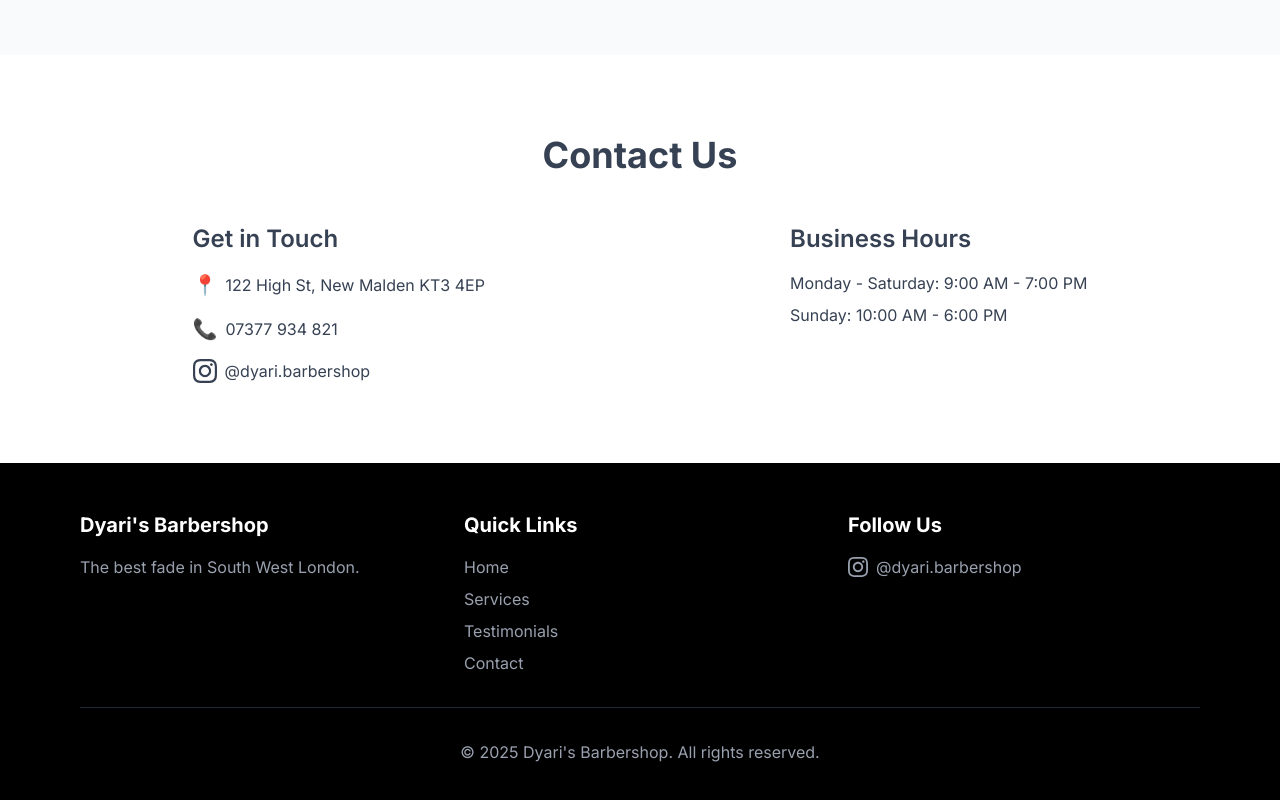
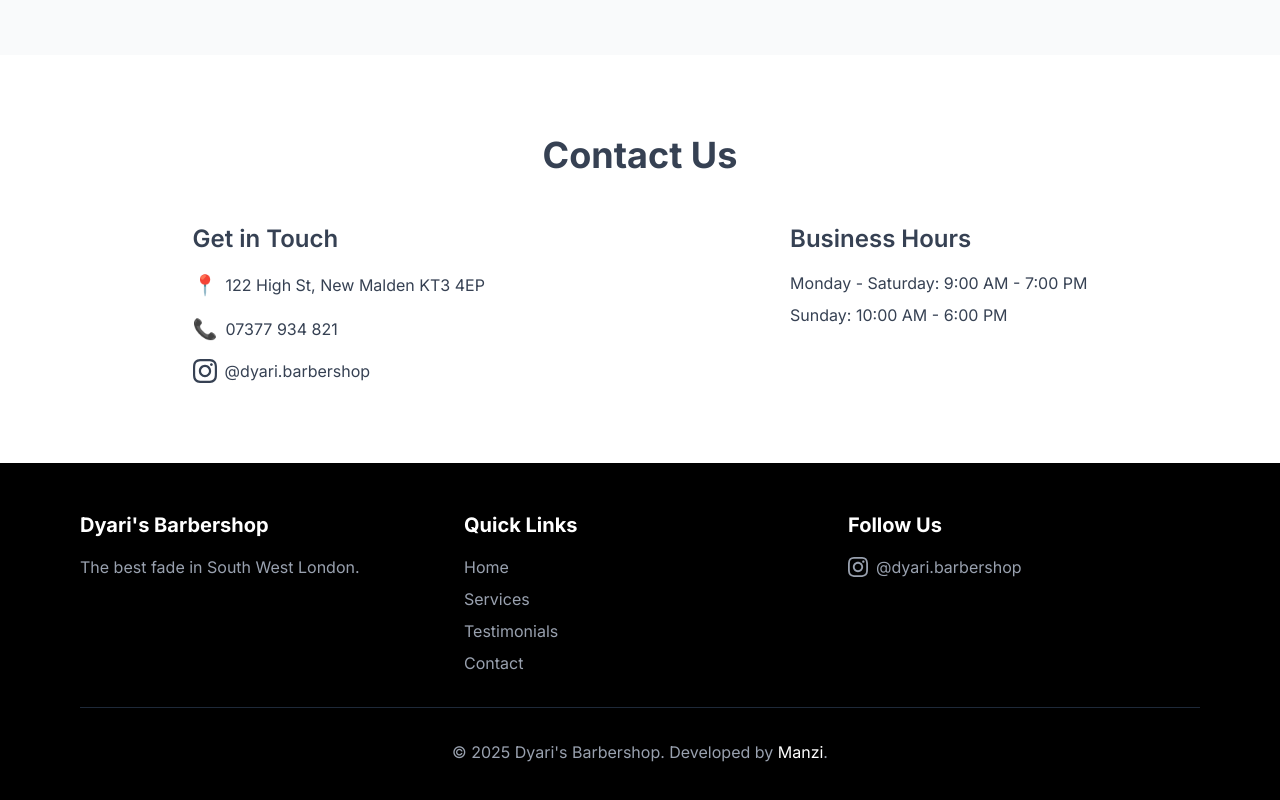
Before and after one commit to Manzi9/dyari-barbershop, a Next.js app: page / in a window 1280 px wide. Shown: the part 3137-3937 px from the top of the page. Built offline with nearby package versions, Linux system fonts and the light colour scheme.

Commit message:
added signature in footer

```diff
--- a/app/components/Footer.js
+++ b/app/components/Footer.js
@@ -63,8 +63,17 @@
         </div>
         <div className="border-t border-gray-800 mt-8 pt-8 text-center text-gray-400">
           <p>
-            &copy; {new Date().getFullYear()} Dyari&apos;s Barbershop. All
-            rights reserved.
+            &copy; {new Date().getFullYear()} Dyari&apos;s Barbershop. Developed
+            by{" "}
+            <a
+              href="https://manzi.dev"
+              target="_blank"
+              rel="noopener noreferrer"
+              className="text-white hover:text-teal-200 transition-colors"
+            >
+              Manzi
+            </a>
+            .
           </p>
         </div>
       </div>
```
